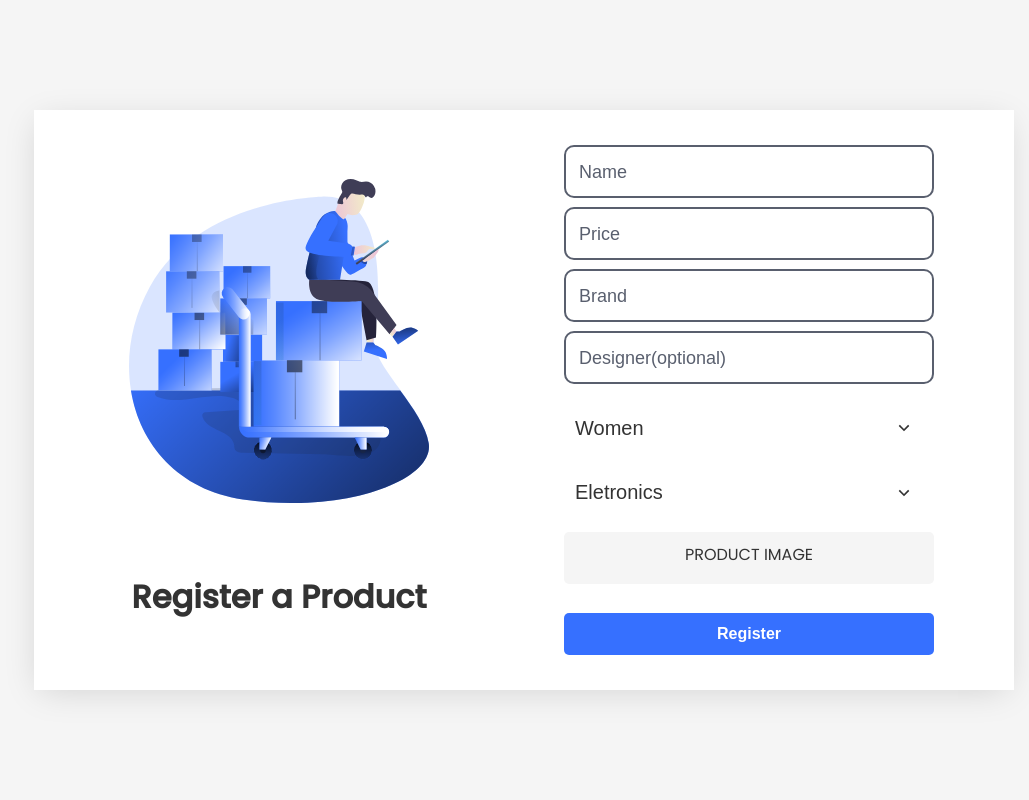
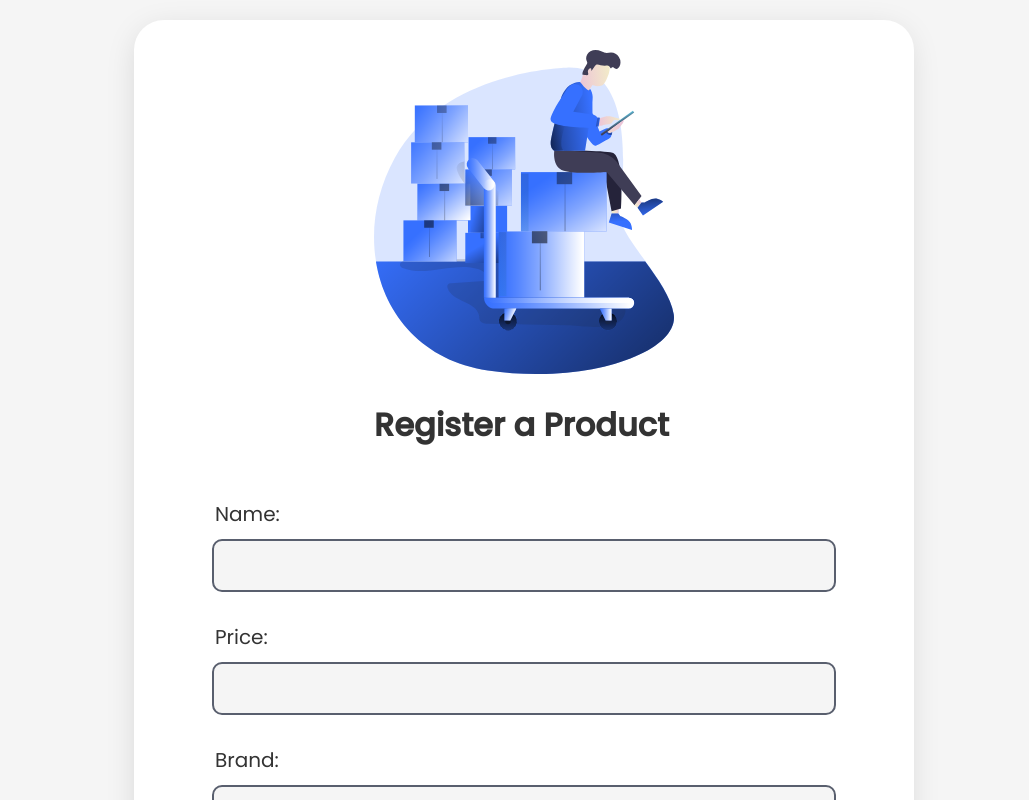
Before and after one commit to eualex/BlueShop, a React (Create React App) app in the folder web/: page /register-product in a window 1280 px wide. Shown: the top 800 px of the page, without its empty margins (116-1145 px from the left). Built offline with nearby package versions, Linux system fonts and the light colour scheme; the HTML template or start-up script is replaced by a standard one; what reduxsauce would draw is missing.

Commit message:
refatoraçao do formulario iniciada

```diff
--- a/web/src/components/Input/index.tsx
+++ b/web/src/components/Input/index.tsx
@@ -1,19 +1,25 @@
-import React from "react";
+import React, { useState } from "react";
 
-import { CustomInput } from "./styles";
+import { CustomInput, Label } from "./styles";
 
 interface InputProps extends React.InputHTMLAttributes<HTMLInputElement> {
   name: string;
   type: string;
+  labelValue?: string;
 }
 
 const Input: React.FC<InputProps> = ({
   name,
   type,
   placeholder,
+  labelValue,
   onChange,
 }: InputProps) => {
+  const [focus, setFocus] = useState(false);
+
   return (
+    <>
+      {labelValue && <Label focus={focus} htmlFor={name}>{labelValue}:</Label>}
       <CustomInput
         onChange={onChange}
         placeholder={placeholder}
@@ -21,7 +27,10 @@ const Input: React.FC<InputProps> = ({
         name={name}
         autoComplete="off"
         required
+        onFocus={() => setFocus(true)}
+        onBlur={() => setFocus(false)}
       />
+    </>
   );
 };
 
--- a/web/src/components/Input/styles.ts
+++ b/web/src/components/Input/styles.ts
@@ -1,5 +1,8 @@
-import styled from 'styled-components';
+import styled from "styled-components";
 
+interface Props {
+  focus?: boolean;
+}
 
 export const CustomInput = styled.input`
   width: 100%;
@@ -9,8 +12,8 @@ export const CustomInput = styled.input`
   border: 2px solid ${({ theme }) => theme.colors.textLogin};
   border-radius: 10px;
 
-  color: ${({ theme }) => theme.colors.textLogin};
-  background-color: transparent;
+  color: ${({ theme }) => theme.colors.textPrimary};
+  background-color: ${({ theme }) => theme.colors.background};
 
   font-size: 2rem;
 
@@ -25,3 +28,12 @@ export const CustomInput = styled.input`
     border: 2px solid ${({ theme }) => theme.colors.primary};
   }
 `;
+
+export const Label = styled.label<Props>`
+  margin: 0 0 10px 3px;
+
+  transition: all 0.2s ease-in-out;
+
+  font-size: 2rem;
+  color: ${props => props.focus ? ({ theme }) => theme.colors.primary : ({ theme }) => theme.colors.textPrimary };
+`;
--- a/web/src/pages/RegisterProduct/FormRegisterProduct/Select.tsx
+++ b/web/src/pages/RegisterProduct/FormRegisterProduct/Select.tsx
@@ -4,24 +4,24 @@ import { ThemeContext } from 'styled-components';
 import { RiArrowDownSLine } from 'react-icons/ri';
 import * as Styles from './styles';
 
-interface PropsSelect {
-  onChange?: ((event: React.ChangeEvent<HTMLSelectElement>) => void);
-  titleValue: string;
-  options: string[]
+interface PropsSelect extends React.SelectHTMLAttributes<HTMLSelectElement>{
+  title: string;
+  options: string[];
 }
 
-const Select: React.FC<PropsSelect> = ({ titleValue, onChange, options }) => {
+const Select: React.FC<PropsSelect> = ({ title, onChange, options, className }) => {
   const { colors } = useContext(ThemeContext);
 
   return (
-    <Styles.ContainerSelect>
-      <RiArrowDownSLine color={colors.textPrimary} size={20}/>
-      <Styles.Select onChange={onChange}>
-        <option disabled hidden defaultValue={titleValue}>{titleValue}</option>
-        {options.map(option => (
-          <option value={option.toLowerCase()}>{option}</option>
-        ))}
+    <Styles.ContainerSelect className={className} >
+      <Styles.Select onChange={onChange} defaultValue={title}>
+        <option disabled hidden >{title}</option>
+        {options.map((option, index) => (
+          <option key={index} value={option.toLowerCase()}>{option}</option>
+          ))}
       </Styles.Select>
+
+      <RiArrowDownSLine color={colors.textPrimary} size={30}/>
     </Styles.ContainerSelect>
   )
 }
--- a/web/src/pages/RegisterProduct/FormRegisterProduct/index.tsx
+++ b/web/src/pages/RegisterProduct/FormRegisterProduct/index.tsx
@@ -89,39 +89,41 @@ const FormRegisterProduct: React.FC = () => {
     <>
       <ContainerForm onSubmit={validateData}>
         <Input
+          labelValue="Name"
           name="name"
           type="text"
-          placeholder="Name"
+          // placeholder="Name"
           onChange={(e) => setName(e.target.value)}
         />
         <Input
           name="price"
           type="text"
-          placeholder="Price"
+          labelValue="Price"
           onChange={(e) => setPrice(e.target.value)}
         />
         <Input
           name="brand"
           type="text"
-          placeholder="Brand"
+          labelValue="Brand"
           onChange={(e) => setBrand(e.target.value)}
         />
         <Input
           name="designer"
           type="text"
-          placeholder="Designer(optional)"
+          labelValue="Designer(optional)"
           onChange={(e) => setDesign(e.target.value)}
         />
 
         <Select
           onChange={(e) => setGenre(e.target.value)}
-          titleValue="Genre"
+          title="Genre"
           options={["Women", "Man"]}
+          className="form-select"
         />
 
         <Select
           onChange={(e) => setCategory(e.target.value)}
-          titleValue="Category"
+          title="Category"
           options={["Eletronics", "Sneakers"]}
         />
 
--- a/web/src/pages/RegisterProduct/FormRegisterProduct/styles.ts
+++ b/web/src/pages/RegisterProduct/FormRegisterProduct/styles.ts
@@ -6,10 +6,18 @@ export const ContainerForm = styled.form`
   justify-content: space-around;
 
   height: 100%;
-  /* width: 80%; */
+  width: 100%;
 
   margin: 30px 0px;
   /* padding: 20px; */
+
+  input {
+    margin-bottom: 30px;
+  }
+
+  .form-select {
+    margin-bottom: 20px;
+  }
 
   @media (max-width: 768px) {
     background-color: ${({ theme }) => theme.colors.background};
@@ -32,15 +40,15 @@ export const ContainerLoader = styled.div`
 `;
 
 export const ContainerSelect = styled.div`
-  position: relative;
+  border: 2px solid ${({ theme }) => theme.colors.textLogin};
+  border-radius: 10px;
+
+  display: flex;
+  align-items: center;
+  justify-content: center;
 
   svg {
-    position: absolute;
-    /* right: 0;
-    bottom: 0; */
-    top: 45%;
-    right: 0;
-    margin-right: 20px;
+    order: 1;
   }
 `;
 
@@ -50,9 +58,10 @@ export const Select = styled.select`
   text-indent: 1px;
   text-overflow: "";
 
-  width: 100%;
-  padding: 10px;
-  margin-top: 13px;
+  padding: 15px;
+
+  width: 90%;
+  height: 100%;
 
   border: none;
   border-radius: 5px;
@@ -64,55 +73,14 @@ export const Select = styled.select`
   option {
     color: ${({ theme }) => theme.colors.textPrimary};
     background: ${({ theme }) => theme.colors.background};
-    padding: 10px;
+    /* padding: 10px; */
   }
 `;
 
 export const ContainerInputFile = styled.div`
-  position: relative;
-  width: 100%;
-  height: 10%;
 
-  p {
-    color: ${({ theme }) => theme.colors.textPrimary};
-    font-size: 1rem;
-
-    @media (max-width: 768px) {
-      margin-bottom: 20px;
-      height: 20px;
-      text-align: center;
-    }
-  }
-
-  label {
-    position: absolute;
-
-    margin-top: 10px;
-    padding: 10px;
-    width: 100%;
-    height: 100%;
-
-    background-color: ${({ theme }) => theme.colors.background};
-    color: ${({ theme }) => theme.colors.textPrimary};
-
-    line-height: -50px;
-    text-transform: uppercase;
-    text-align: center;
-    cursor: pointer;
-
-    display: block;
-
-    border-radius: 5px;
-
-    @media (max-width: 768px) {
-      background-color: ${({ theme }) => theme.colors.backgroundTerceary};
-      height: 30px;
-    }
-  }
 `;
 
 export const InputFile = styled.input`
-  opacity: 0;
-  width: 100%;
-  height: 100%;
+
 `;
--- a/web/src/pages/RegisterProduct/index.tsx
+++ b/web/src/pages/RegisterProduct/index.tsx
@@ -6,8 +6,8 @@ import 'aos/dist/aos.css';
 import {
   Container,
   Wrapper,
-  ContainerLeft,
-  ContainerRight,
+  ContainerTop,
+  ContainerBottom,
   Image,
 } from "./styles";
 
@@ -25,14 +25,14 @@ const RegisterProduct: React.FC = () => {
     <Container>
       <ErrorMessage />
       <Wrapper>
-        <ContainerLeft>
-          <Image data-aos="fade-up" src={SingInImg} alt="Register Product"/>
-          <h1>Register a Product</h1>
-        </ContainerLeft>
+        <ContainerTop>
+          <Image data-aos="fade-right" src={SingInImg} alt="Register Product"/>
+          <h1 data-aos="fade-left">Register a Product</h1>
+        </ContainerTop>
 
-        <ContainerRight>
+        <ContainerBottom>
           <FormRegisterProduct />
-        </ContainerRight>
+        </ContainerBottom>
       </Wrapper>
     </Container>
   );
--- a/web/src/pages/RegisterProduct/styles.ts
+++ b/web/src/pages/RegisterProduct/styles.ts
@@ -1,33 +1,40 @@
-import styled from 'styled-components';
+import styled from "styled-components";
 
 export const Container = styled.div`
   width: 100vw;
-  height: 100vh;
+  /* height: 100vh; */
 
   display: flex;
   justify-content: center;
   align-items: center;
+
+  /* background-color: red; */
 `;
 
 export const Wrapper = styled.div`
-  background: ${({ theme }) => theme.colors.backgroundTerceary};
-  -webkit-box-shadow: -1px 6px 33px -6px rgba(0, 0, 0, 0.15);
-  -moz-box-shadow: -1px 6px 33px -6px rgba(0, 0, 0, 0.15);
-  box-shadow: -1px 6px 33px -6px rgba(0, 0, 0, 0.15);
+  width: 100%;
+  max-width: 780px;
 
-  height: 100%;
+  border-radius: 30px;
 
-  width: 100%;
-  max-width: 980px;
-
-  padding: auto;
+  margin: 20px 0;
 
   display: flex;
+  flex-direction: column;
   align-items: center;
 
-  @media (min-width: 768px) {
+  /* @media (min-width: 768px) {
     max-height: 580px;
-  }
+  } */
+
+  background: ${({ theme }) => theme.colors.backgroundTerceary};
+
+  -webkit-box-shadow: ${({ theme }) =>
+    theme.title === "dark" ? "none" : "-1px 6px 33px -6px rgba(0, 0, 0, 0.15)"};
+  -moz-box-shadow: ${({ theme }) =>
+    theme.title === "dark" ? "none" : "-1px 6px 33px -6px rgba(0, 0, 0, 0.15)"};
+  box-shadow: ${({ theme }) =>
+    theme.title === "dark" ? "none" : "-1px 6px 33px -6px rgba(0, 0, 0, 0.15)"};
 
   @media (max-width: 768px) {
     background-color: ${({ theme }) => theme.colors.background};
@@ -42,63 +49,23 @@ export const Wrapper = styled.div`
   }
 `;
 
-export const ContainerLeft = styled.div`
-  width: 50%;
-  height: 100%;
-
-  border-radius: 15px 0px 0px 15px;
-
-  display: flex;
-  align-items: center;
-  justify-content: space-evenly;
-
-  flex-direction: column;
+export const ContainerTop = styled.div`
+  margin-top: 30px;
 
   h1 {
     color: ${({ theme }) => theme.colors.textPrimary};
-  }
 
-  @media (max-width: 768px) {
-    width: 100%;
-    height: 60%;
-    h1 {
-      margin-top: 40px;
-    }
+    margin: 20px 0;
   }
 `;
 
-export const ContainerRight = styled.div`
-  height: 100%;
-  width: 50%;
-
-  display: flex;
-  flex-direction: column;
-  align-items: left;
-  justify-content: center;
-
-  padding: 0px 80px 0px 40px;
-
-  @media (max-width: 768px) {
-    padding: 0px 30px;
-
-    width: 100%;
-    height: 100%;
-  }
-`;
-
-export const ContainerForm = styled.form`
-  display: flex;
-  flex-direction: column;
-  justify-content: space-around;
-
-  height: 40%;
-
-  margin: 20px 0px;
+export const ContainerBottom = styled.div`
+  width: 80%;
 `;
 
 export const Image = styled.img`
   width: 300px;
-  @media(max-width: 768px) {
+  @media (max-width: 768px) {
     width: 200px;
   }
 `;
```
Lines whose indentation alone changed are shown as unchanged.
